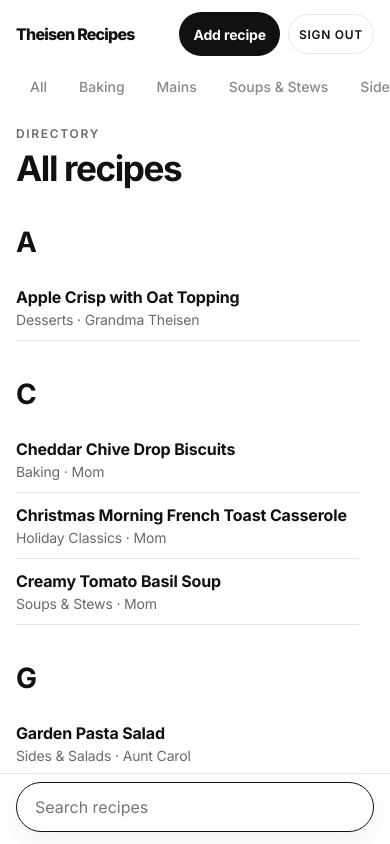
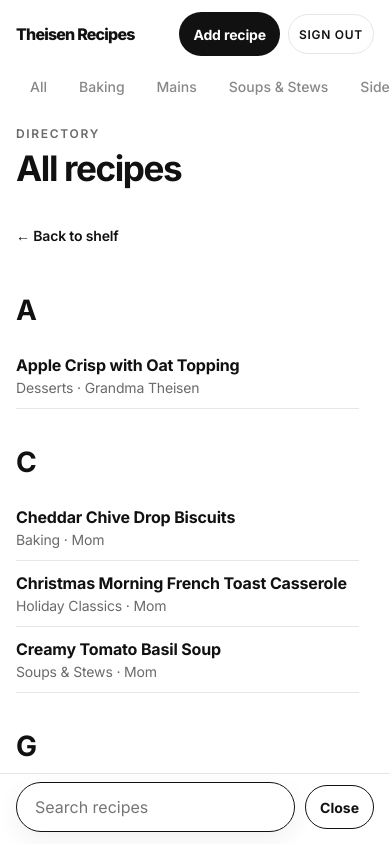
Before and after one commit to bpalko/theisen-recipes, a React (Vite) app: page /index in a window 390 px wide. Built offline with nearby package versions, Linux system fonts and the light colour scheme; no server answers.

Commit message:
Add Close and Back to shelf so search can return to the bookshelf.
Co-authored-by: Brendan Palkowski <bpalko@users.noreply.github.com>

```diff
--- a/src/components/AzIndex.tsx
+++ b/src/components/AzIndex.tsx
@@ -18,6 +18,9 @@ export function AzIndex() {
           <p className="eyebrow">Directory</p>
           <h1>All recipes</h1>
         </div>
+        <Link className="back-link" to="/">
+          ← Back to shelf
+        </Link>
       </div>
 
       {groups.length === 0 ? (
--- a/src/components/SearchDock.tsx
+++ b/src/components/SearchDock.tsx
@@ -37,6 +37,8 @@ export function SearchDock() {
     setQuery(params.get("q") ?? "");
   }, [location.pathname, params, setQuery]);
 
+  const onIndex = location.pathname === "/index";
+
   function openIndex(nextQuery = query) {
     const search = nextQuery.trim() ? `?q=${encodeURIComponent(nextQuery)}` : "";
     if (location.pathname !== "/index") {
@@ -48,6 +50,25 @@ export function SearchDock() {
     navigate({ pathname: "/index", search }, { replace: true });
   }
 
+  function closeSearch() {
+    setQuery("");
+    inputRef.current?.blur();
+    navigate("/");
+  }
+
+  useEffect(() => {
+    if (!onIndex) return;
+    function onKey(event: KeyboardEvent) {
+      if (event.key !== "Escape") return;
+      event.preventDefault();
+      setQuery("");
+      inputRef.current?.blur();
+      navigate("/");
+    }
+    window.addEventListener("keydown", onKey);
+    return () => window.removeEventListener("keydown", onKey);
+  }, [onIndex, navigate, setQuery]);
+
   return (
     <form
       className="search-dock print-hide"
@@ -58,6 +79,7 @@ export function SearchDock() {
         inputRef.current?.blur();
       }}
     >
+      <div className="search-dock-bar">
         <label className="search-dock-field">
           <span className="sr-only">Search recipes</span>
           <input
@@ -75,6 +97,12 @@ export function SearchDock() {
             }}
           />
         </label>
+        {onIndex ? (
+          <button type="button" className="search-dock-close" onClick={closeSearch}>
+            Close
+          </button>
+        ) : null}
+      </div>
     </form>
   );
 }
--- a/src/index.css
+++ b/src/index.css
@@ -573,12 +573,19 @@ p { margin: 0; }
   background: var(--bg);
   border-top: 1px solid var(--line);
 }
-.search-dock-field { display: block; }
+.search-dock-bar {
+  display: flex;
+  align-items: center;
+  gap: 10px;
+  width: 100%;
+  max-width: 720px;
+  margin: 0 auto;
+}
+.search-dock-field { display: block; flex: 1; min-width: 0; }
 .search-dock input {
   width: 100%;
-  max-width: 720px;
   display: block;
-  margin: 0 auto;
+  margin: 0;
   border: 1px solid #111;
   border-radius: 999px;
   padding: 14px 18px;
@@ -587,6 +594,20 @@ p { margin: 0; }
   appearance: none;
   box-shadow: 0 8px 24px rgba(0, 0, 0, 0.06);
 }
+.search-dock-close {
+  flex-shrink: 0;
+  border: 1px solid #111;
+  background: #fff;
+  border-radius: 999px;
+  color: var(--ink);
+  font-weight: 700;
+  font-size: 14px;
+  padding: 10px 14px;
+  min-height: 44px;
+  cursor: pointer;
+  white-space: nowrap;
+}
+.search-dock-close:hover { background: #f3f3f3; }
 .search-dock input:focus {
   outline: none;
   box-shadow: 0 0 0 3px rgba(17, 17, 17, 0.15), 0 8px 24px rgba(0, 0, 0, 0.06);
@@ -771,6 +792,11 @@ p { margin: 0; }
   .search-dock {
     padding: 8px 16px max(12px, env(safe-area-inset-bottom));
   }
+  .search-dock-close, .index-head .back-link {
+    min-height: 44px;
+    display: inline-flex;
+    align-items: center;
+  }
   .index-page h1, .form-page h1, .toc-panel h1 {
     font-size: clamp(28px, 9vw, 40px);
   }
```
Lines whose indentation alone changed are shown as unchanged.
